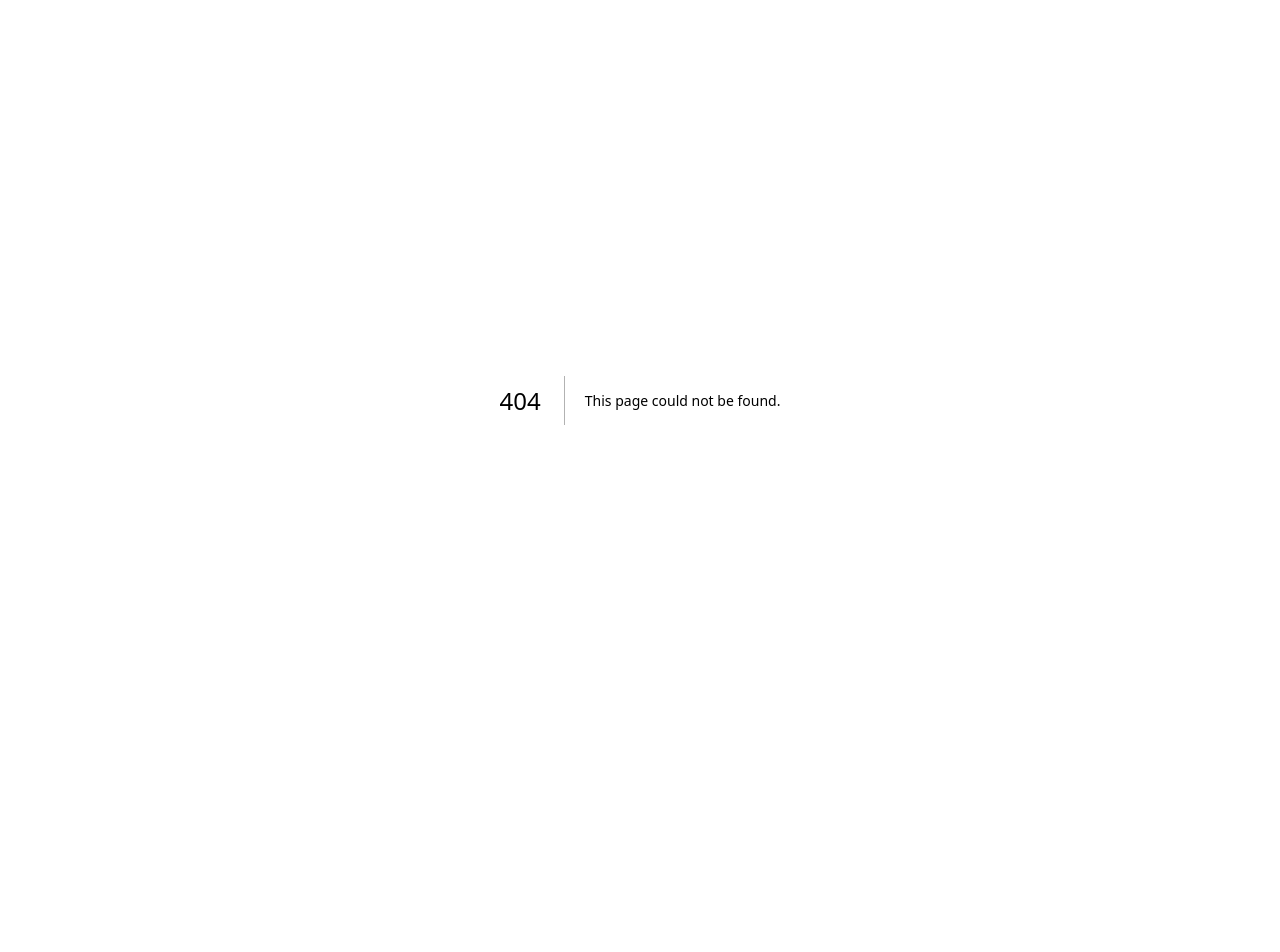
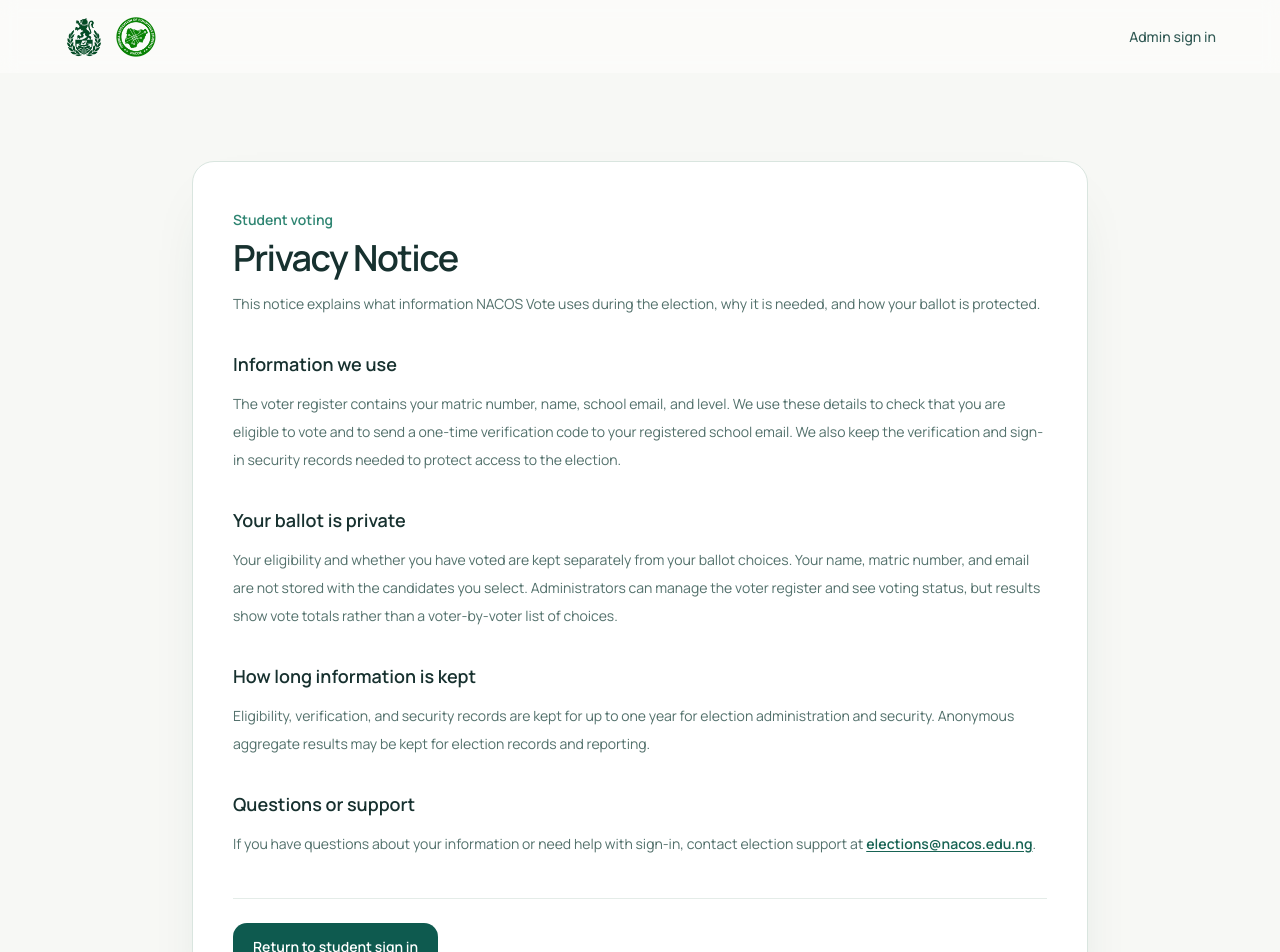
Before and after one commit to Canice-dev/nacosvote, a Next.js app in the folder apps/web/: page /privacy in a window 1280 px wide. Before the commit this address had no page. Shown: the top 952 px of the page. Before the commit the page ends 800 px from the top, so only its background shows below. Built offline with nearby package versions, Linux system fonts and the light colour scheme.

Commit message:
feat(privacy): add Privacy Notice page and link in student login form

```diff
--- /dev/null
+++ b/apps/web/src/app/privacy/page.tsx
@@ -0,0 +1,93 @@
+import type { Metadata } from "next";
+import Link from "next/link";
+
+import { SiteHeader } from "@/components/site-header";
+
+export const metadata: Metadata = {
+  title: "Privacy Notice | NACOS Vote",
+  description: "How NACOS Vote uses and protects student information.",
+};
+
+const sectionClass = "mt-8";
+const headingClass = "text-lg font-semibold text-[#17312f]";
+const paragraphClass = "mt-3 text-sm leading-7 text-[#52706b]";
+
+export default function PrivacyNoticePage() {
+  return (
+    <main className="min-h-screen bg-[#f7f8f5] px-5 py-6 text-[#1b2b2a] sm:px-8 sm:py-8">
+      <div className="mx-auto flex min-h-[calc(100vh-3rem)] max-w-4xl flex-col">
+        <SiteHeader />
+
+        <article className="my-10 rounded-3xl border border-[#d9e5df] bg-white px-6 py-8 shadow-[0_24px_60px_-35px_rgba(20,73,62,0.25)] sm:my-14 sm:px-10 sm:py-12">
+          <p className="text-sm font-semibold text-[#2f8572]">Student voting</p>
+          <h1 className="mt-2 text-3xl font-semibold tracking-[-0.04em] text-[#17312f] sm:text-4xl">
+            Privacy Notice
+          </h1>
+          <p className={paragraphClass}>
+            This notice explains what information NACOS Vote uses during the
+            election, why it is needed, and how your ballot is protected.
+          </p>
+
+          <section className={sectionClass}>
+            <h2 className={headingClass}>Information we use</h2>
+            <p className={paragraphClass}>
+              The voter register contains your matric number, name, school
+              email, and level. We use these details to check that you are
+              eligible to vote and to send a one-time verification code to your
+              registered school email. We also keep the verification and sign-in
+              security records needed to protect access to the election.
+            </p>
+          </section>
+
+          <section className={sectionClass}>
+            <h2 className={headingClass}>Your ballot is private</h2>
+            <p className={paragraphClass}>
+              Your eligibility and whether you have voted are kept separately
+              from your ballot choices. Your name, matric number, and email are
+              not stored with the candidates you select. Administrators can
+              manage the voter register and see voting status, but results show
+              vote totals rather than a voter-by-voter list of choices.
+            </p>
+          </section>
+
+          <section className={sectionClass}>
+            <h2 className={headingClass}>How long information is kept</h2>
+            <p className={paragraphClass}>
+              Eligibility, verification, and security records are kept for up
+              to one year for election administration and security. Anonymous
+              aggregate results may be kept for election records and reporting.
+            </p>
+          </section>
+
+          <section className={sectionClass}>
+            <h2 className={headingClass}>Questions or support</h2>
+            <p className={paragraphClass}>
+              If you have questions about your information or need help with
+              sign-in, contact election support at{" "}
+              <a
+                href="mailto:elections@nacos.edu.ng"
+                className="font-semibold text-[#176353] underline underline-offset-2 hover:text-[#0e5a4f]"
+              >
+                elections@nacos.edu.ng
+              </a>
+              .
+            </p>
+          </section>
+
+          <div className="mt-10 border-t border-[#e4ece8] pt-6">
+            <Link
+              href="/"
+              className="inline-flex min-h-12 items-center justify-center rounded-xl bg-[#0e5a4f] px-5 text-sm font-semibold text-white transition hover:bg-[#0a493f] focus:outline-none focus:ring-4 focus:ring-[#b8ded1]"
+            >
+              Return to student sign in
+            </Link>
+          </div>
+        </article>
+
+        <footer className="mt-auto border-t border-[#d9e5df] pt-5 text-xs text-[#66817b]">
+          Your ballot is private. Your vote cannot be linked to your identity.
+        </footer>
+      </div>
+    </main>
+  );
+}
--- a/apps/web/src/components/student-login-form.tsx
+++ b/apps/web/src/components/student-login-form.tsx
@@ -1,6 +1,7 @@
 "use client";
 
 import { FormEvent, useState } from "react";
+import Link from "next/link";
 import { useRouter } from "next/navigation";
 
 type Step = "matric" | "otp";
@@ -185,10 +186,18 @@ export function StudentLoginForm() {
         </p>
       )}
 
-      <div className="mt-7 border-t border-[#e4ece8] pt-5">
-        <p className="text-xs leading-5 text-[#708a84]">
-          We use your registered school email only to verify eligibility. We do
-          not store your identity with your ballot choices.
+      <div className="mt-7 pt-5">
+        <p className="mb-3 text-xs leading-5 text-[#708a84]">
+          By continuing, you confirm you have read our{" "}
+          <Link
+            href="/privacy"
+            target="_blank"
+            rel="noopener noreferrer"
+            className="font-semibold text-[#176353] underline underline-offset-2 hover:text-[#0e5a4f]"
+          >
+            Privacy Notice
+          </Link>
+          .
         </p>
       </div>
     </section>
```
